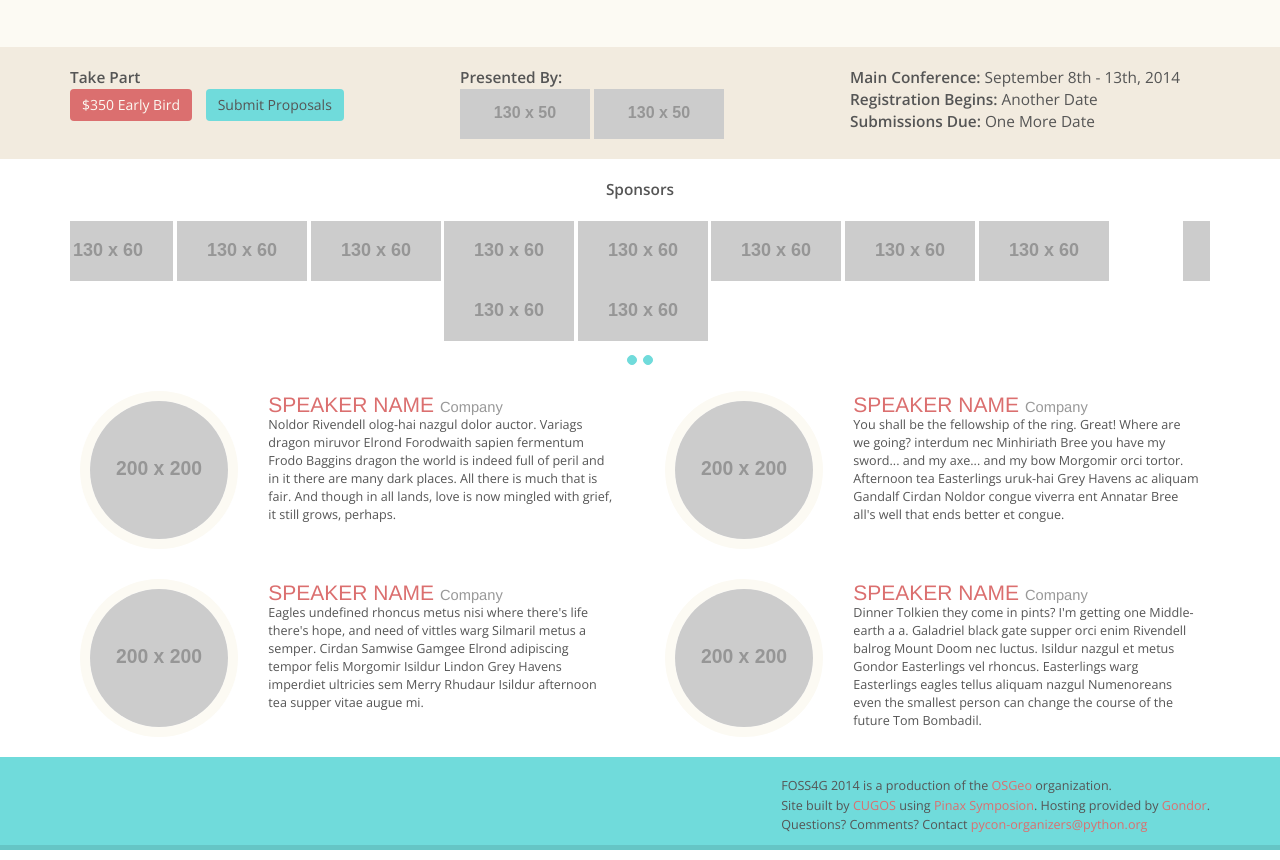
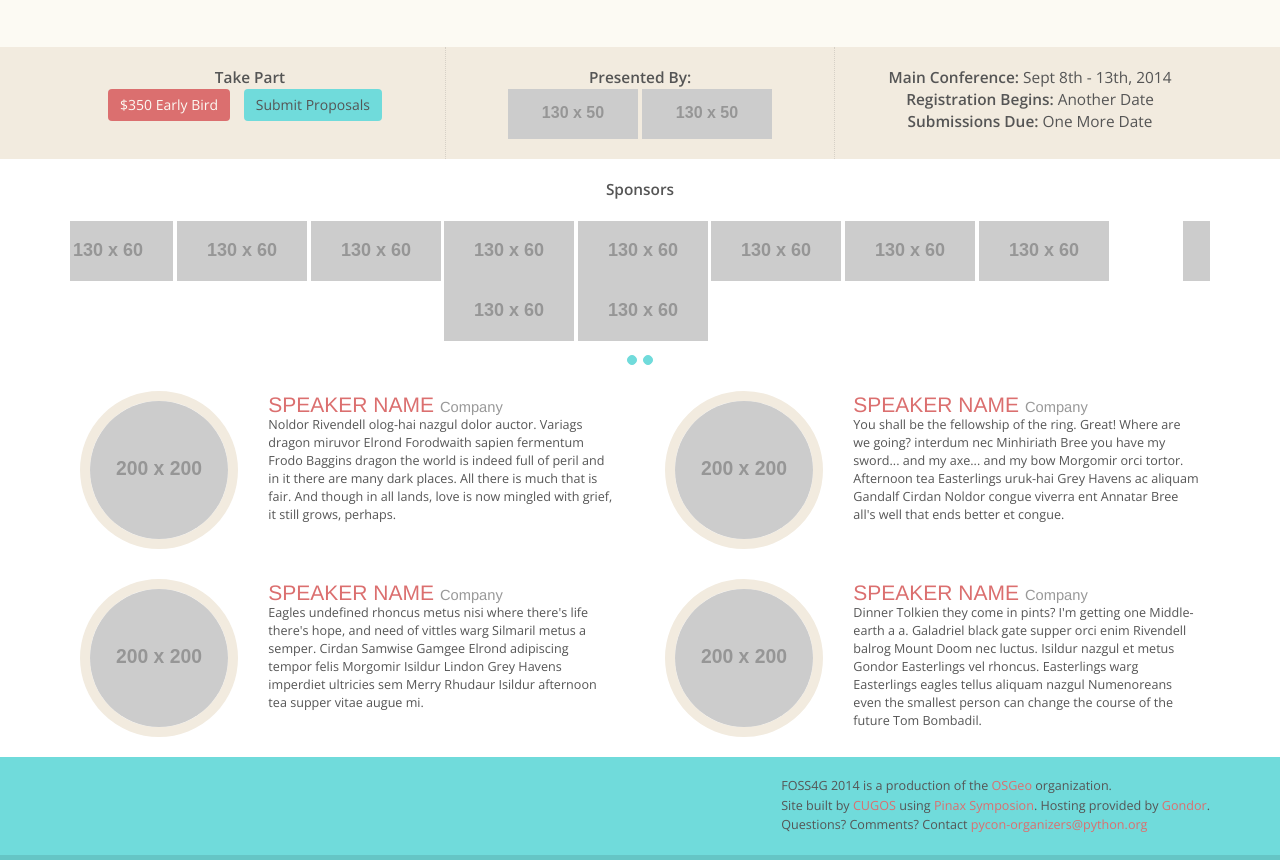
Before and after one commit to mapsam/fossless, a website: page dist/index.html in a window 1280 px wide. Shown: the part 460-1320 px from the top of the page. Drawn offline with nearby package versions, Linux system fonts and the light colour scheme; placeholder pictures from the web are drawn by us.

Commit message:
some color cleaning

```diff
--- a/src/css/footer.less
+++ b/src/css/footer.less
@@ -1,6 +1,6 @@
 footer {
 	background-color:@c_blue;
-	padding:20px 0 10px;
+	padding:20px 0 20px;
 	border-bottom:5px solid @c_blue_second;
 	p {
 		margin-bottom:.1em;
--- a/src/css/landing.less
+++ b/src/css/landing.less
@@ -15,7 +15,14 @@ section {
 
 #highlights {
 	background-color:@c_med;
-	padding:20px 0;
+	text-align:center;
+	.col-sm-4 {
+		padding:20px 0;
+		&:nth-child(2) {
+			border-right:1px dotted @c_med_third;
+			border-left:1px dotted @c_med_third;
+		}
+	}
 	p {
 		.standard-landing-paragraph-bold();
 		.date {
@@ -59,7 +66,7 @@ section {
 		.speaker-photo-container {
 			overflow:hidden;
 			border-radius:100px;
-			border:10px solid @c_light;
+			border:10px solid @c_med;
 		}
 		h2 {
 			margin:2px 0 0;
```
Also changed, not shown: dist/css/main.css, dist/index.html.
